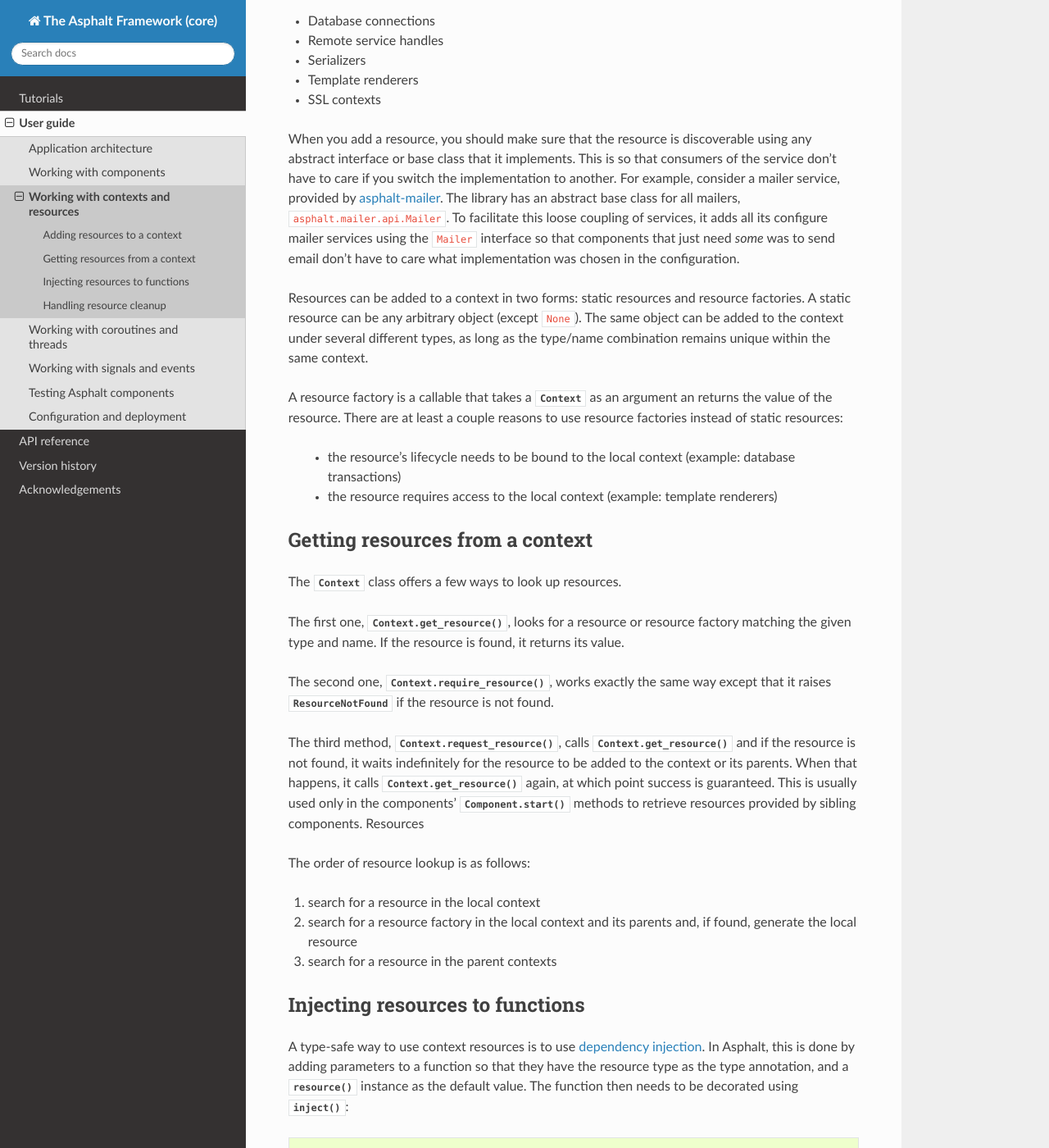
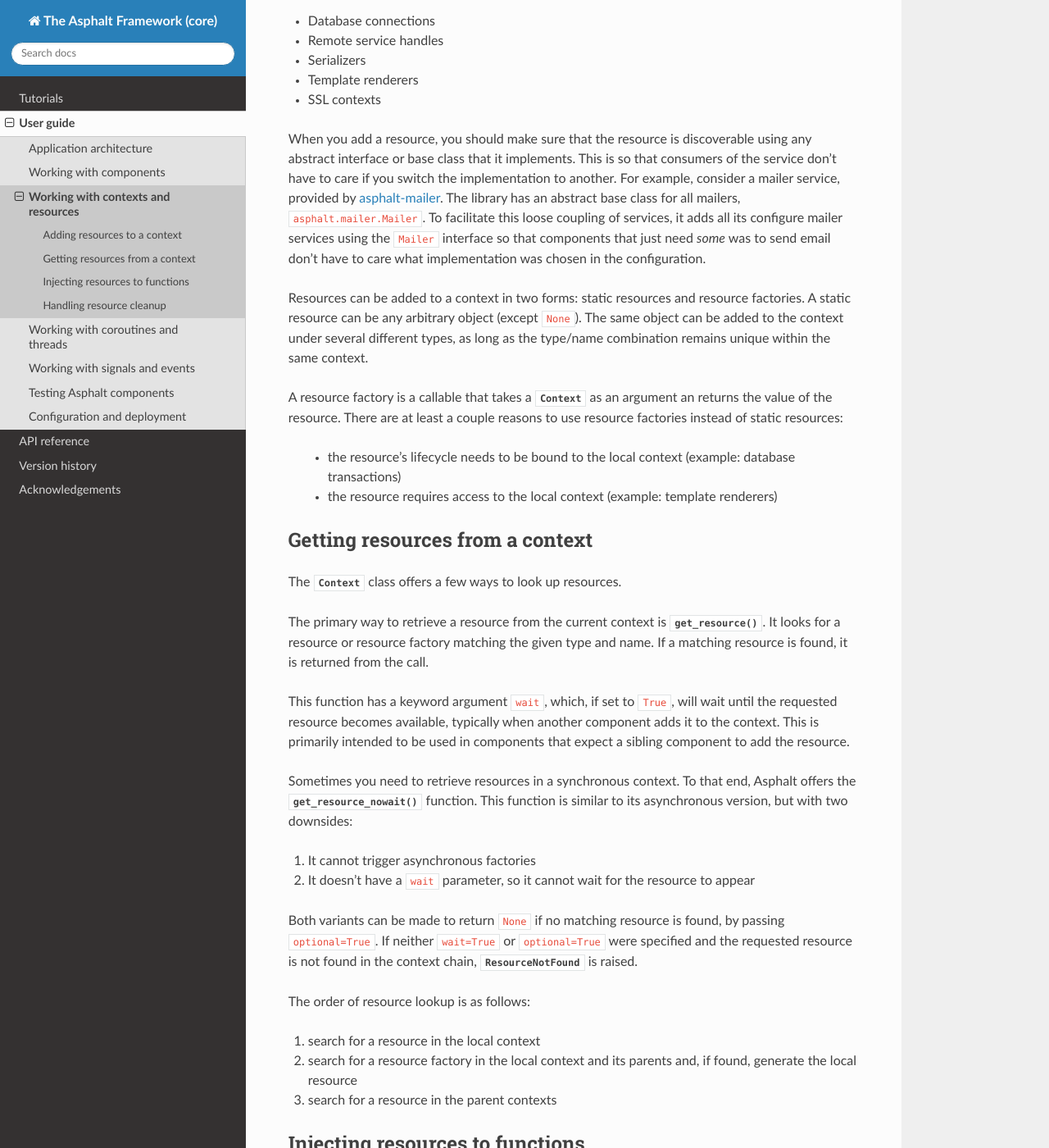
Before and after one commit to asphalt-framework/asphalt, a Sphinx documentation site: the page built from docs/userguide/contexts.rst, in a window 1280 px wide and 1400 px high, scrolled down 1123 px. Shown: the whole window at 82% size. Built offline with Sphinx 7.4.7 and the Read the Docs theme 2.0.0, drawn with Linux system fonts in a browser that asks for light colours; the version number could not be read and is left out; some of the changed text lies outside the part shown.

Commit message:
Refactored the resource retrieval functions and added support for async resource factories

```diff
--- a/docs/api.rst
+++ b/docs/api.rst
@@ -29,7 +29,7 @@ Contexts and resources
 .. autofunction:: add_resource_factory
 .. autofunction:: add_teardown_callback
 .. autofunction:: get_resource
-.. autofunction:: require_resource
+.. autofunction:: get_resource_nowait
 .. autofunction:: inject
 .. autofunction:: resource
 .. autoexception:: NoCurrentContext
--- a/docs/userguide/contexts.rst
+++ b/docs/userguide/contexts.rst
@@ -3,35 +3,36 @@ Working with contexts and resources
 
 .. py:currentmodule:: asphalt.core
 
-Every Asphalt application has at least one context: the root context. The root context is typically
-created by the :func:`run_application` function and passed to the root
+Every Asphalt application has at least one context: the root context. The root context
+is typically created by the :func:`run_application` function and passed to the root
 component. This context will only be closed when the application is shutting down.
 
-Most nontrivial applications will make use of *subcontexts*. A subcontext is a context that has a
-parent context. A subcontext can make use of its parent's resources, but the parent cannot access
-the resources of its children. This enables developers to create complex services that work
-together without risking interfering with each other.
+Most nontrivial applications will make use of *subcontexts*. A subcontext is a context
+that has a parent context. A subcontext can make use of its parent's resources, but the
+parent cannot access the resources of its children. This enables developers to create
+complex services that work together without risking interfering with each other.
 
-Subcontexts can be roughly divided into two types: long lived and short lived ones. Long lived
-subcontexts are typically used in container components to isolate its resources from the rest of
-the application. Short lived subcontexts, on the other hand, usually encompass some *unit of work*
-(UOW). Examples of such UOWs are:
+Subcontexts can be roughly divided into two types: long lived and short lived ones. Long
+lived subcontexts are typically used in container components to isolate its resources
+from the rest of the application. Short lived subcontexts, on the other hand, usually
+encompass some *unit of work* (UOW). Examples of such UOWs are:
 
 * handling of a request in a network service
 * running a scheduled task
 * running a test in a test suite
 
-Contexts are "activated" by entering them using ``async with Context():``, and exited by leaving
-that block. When entered, the previous active context becomes the parent context of the new one and
-the new context becomes the currently active context. When the ``async with`` block is left, the
-previously active context once again becomes the active context. The currently active context can
-be retrieved using :func:`current_context`.
+Contexts are "activated" by entering them using ``async with Context():``, and exited by
+leaving that block. When entered, the previous active context becomes the parent context
+of the new one and the new context becomes the currently active context. When the
+``async with`` block is left, the previously active context once again becomes the
+active context. The currently active context can be retrieved using
+:func:`current_context`.
 
-.. warning:: Activating contexts in asynchronous generators can lead to corruption of the context
-             stack. This is particularly common in asynchronous pytest fixtures because pytest
-             helper libraries such as pytest-asyncio_ run the async generator using two different
-             tasks. In such cases the workaround is to activate the context in the actual test
-             function.
+.. warning:: Activating contexts in asynchronous generators can lead to corruption of
+    the context stack. This is particularly common in asynchronous pytest fixtures
+    because pytest helper libraries such as pytest-asyncio_ run the async generator
+    using two different tasks. In such cases the workaround is to activate the context
+    in the actual test function.
 
 .. _pytest-asyncio: https://pypi.org/project/pytest-asyncio/
 
@@ -51,22 +52,23 @@ Here are a few examples of services that will likely benefit from resource shari
 * Template renderers
 * SSL contexts
 
-When you add a resource, you should make sure that the resource is discoverable using any
-abstract interface or base class that it implements. This is so that consumers of the service don't
-have to care if you switch the implementation to another. For example, consider a mailer service,
-provided by asphalt-mailer_. The library has an abstract base class for all mailers,
-``asphalt.mailer.api.Mailer``. To facilitate this loose coupling of services, it adds all its
-configure mailer services using the ``Mailer`` interface so that components that just need *some*
-was to send email don't have to care what implementation was chosen in the configuration.
+When you add a resource, you should make sure that the resource is discoverable using
+any abstract interface or base class that it implements. This is so that consumers of
+the service don't have to care if you switch the implementation to another. For example,
+consider a mailer service, provided by asphalt-mailer_. The library has an abstract base
+class for all mailers, ``asphalt.mailer.Mailer``. To facilitate this loose coupling of
+services, it adds all its configure mailer services using the ``Mailer`` interface so
+that components that just need *some* was to send email don't have to care what
+implementation was chosen in the configuration.
 
-Resources can be added to a context in two forms: static resources and resource factories.
-A static resource can be any arbitrary object (except ``None``). The same object can be
-added to the context under several different types, as long as the type/name combination
-remains unique within the same context.
+Resources can be added to a context in two forms: static resources and resource
+factories. A static resource can be any arbitrary object (except ``None``). The same
+object can be added to the context under several different types, as long as the
+type/name combination remains unique within the same context.
 
-A resource factory is a callable that takes a :class:`Context` as
-an argument an returns the value of the resource. There are at least a couple reasons to
-use resource factories instead of static resources:
+A resource factory is a callable that takes a :class:`Context` as an argument an returns
+the value of the resource. There are at least a couple reasons to use resource factories
+instead of static resources:
 
   * the resource's lifecycle needs to be bound to the local context (example: database
     transactions)
@@ -79,34 +81,41 @@ Getting resources from a context
 
 The :class:`Context` class offers a few ways to look up resources.
 
-The first one, :meth:`Context.get_resource`, looks for a resource or resource
-factory matching the given type and name. If the resource is found, it returns its value.
+The primary way to retrieve a resource from the current context is :func:`get_resource`.
+It looks for a resource or resource factory matching the given type and name. If a
+matching resource is found, it is returned from the call.
 
-The second one, :meth:`Context.require_resource`, works exactly the same way
-except that it raises :exc:`ResourceNotFound` if the resource is not found.
+This function has a keyword argument ``wait``, which, if set to ``True``, will wait
+until the requested resource becomes available, typically when another component adds it
+to the context. This is primarily intended to be used in components that expect a
+sibling component to add the resource.
 
-The third method, :meth:`Context.request_resource`, calls
-:meth:`Context.get_resource` and if the resource is not found, it waits
-indefinitely for the resource to be added to the context or its parents. When that happens, it
-calls :meth:`Context.get_resource` again, at which point success is
-guaranteed. This is usually used only in the components'
-:meth:`Component.start` methods to retrieve resources provided
-by sibling components. Resources
+Sometimes you need to retrieve resources in a synchronous context. To that end, Asphalt
+offers the :func:`get_resource_nowait` function. This function is similar to its
+asynchronous version, but with two downsides:
+
+#. It cannot trigger asynchronous factories
+#. It doesn't have a ``wait`` parameter, so it cannot wait for the resource to appear
+
+Both variants can be made to return ``None`` if no matching resource is found, by
+passing ``optional=True``. If neither ``wait=True`` or ``optional=True`` were specified
+and the requested resource is not found in the context chain, :exc:`ResourceNotFound`
+is raised.
 
 The order of resource lookup is as follows:
 
 #. search for a resource in the local context
-#. search for a resource factory in the local context and its parents and, if found, generate the
-   local resource
+#. search for a resource factory in the local context and its parents and, if found,
+   generate the local resource
 #. search for a resource in the parent contexts
 
 Injecting resources to functions
 --------------------------------
 
-A type-safe way to use context resources is to use `dependency injection`_. In Asphalt, this is
-done by adding parameters to a function so that they have the resource type as the type annotation,
-and a :func:`resource` instance as the default value. The function then needs to be
-decorated using :func:`inject`::
+A type-safe way to use context resources is to use `dependency injection`_. In Asphalt,
+this is done by adding parameters to a function so that they have the resource type as
+the type annotation, and a :func:`resource` instance as the default value. The function
+then needs to be decorated using :func:`inject`::
 
     from asphalt.core import inject, resource
 
@@ -140,52 +155,57 @@ Restrictions:
 Handling resource cleanup
 -------------------------
 
-Any code that adds resources to a context is also responsible for cleaning them up when the context
-is closed. This usually involves closing sockets and files and freeing whatever system resources
-were allocated. This should be done in a *teardown callback*, scheduled using
-:meth:`Context.add_teardown_callback`. When the context is closed, teardown
-callbacks are run in the reverse order in which they were added, and always one at a time, unlike
-with the :class:`Signal` class. This ensures that a resource that is still in
-use by another resource is never cleaned up prematurely.
+Any code that adds resources to a context is also responsible for cleaning them up when
+the context is closed. This usually involves closing sockets and files and freeing
+whatever system resources were allocated. This should be done in a *teardown callback*,
+scheduled using :func:`add_teardown_callback`. When the context is closed, teardown
+callbacks are run in the reverse order in which they were added, and always one at a
+time, unlike with the :class:`Signal` class. This ensures that a resource that is still
+in use by another resource is never cleaned up prematurely.
 
 For example::
 
-    from asphalt.core import Component
+    from asphalt.core import Component, add_resource, add_teardown_callback
 
 
     class FooComponent(Component):
-        async def start(ctx):
+        async def start():
             service = SomeService()
             await service.start(ctx)
-            ctx.add_teardown_callback(service.stop)
-            ctx.add_resource(service)
+            add_teardown_callback(service.stop)
+            add_resource(service)
 
 
-There also exists a convenience decorator, :func:`context_teardown`, which
-makes use of asynchronous generators::
+There also exists a convenience decorator, :func:`context_teardown`, which makes use of
+asynchronous generators::
 
-    from asphalt.core import Component, context_teardown
+    from collections.abc import AsyncGenerator
+
+    from asphalt.core import Component, add_resource, context_teardown
 
 
     class FooComponent(Component):
         @context_teardown
-        async def start(ctx):
+        async def start() -> AsyncGenerator[Any, BaseException]:
             service = SomeService()
-            await service.start(ctx)
-            ctx.add_resource(service)
+            await service.start()
+            add_resource(service)
 
             yield
 
             # This part of the function is run when the context is closing
             service.stop()
 
-Sometimes you may want the cleanup to know whether the context was ended because of an unhandled
-exception. The one use that has come up so far is committing or rolling back a database
-transaction. This can be achieved by passing the ``pass_exception`` keyword argument to
-:meth:`Context.add_teardown_callback`::
+Sometimes you may want the cleanup to know whether the context was ended because of an
+unhandled exception. The one use that has come up so far is committing or rolling back a
+database transaction. This can be achieved by passing the ``pass_exception`` keyword
+argument to :func:`add_teardown_callback`::
+
+    from asphalt.core import Component, add_resource, add_teardown_callback
+
 
     class FooComponent(Component):
-        async def start(ctx):
+        async def start() -> None:
             def teardown(exception: Optional[BaseException]):
                 if exception:
                     db.rollback()
@@ -193,19 +213,21 @@ transaction. This can be achieved by passing the ``pass_exception`` keyword argu
                     db.commit()
 
             db = SomeDatabase()
-            await db.start(ctx)
-            ctx.add_teardown_callback(teardown, pass_exception=True)
-            ctx.add_resource(db)
+            await db.start()
+            add_teardown_callback(teardown, pass_exception=True)
+            add_resource(db)
 
-The same can be achieved with :func:`context_teardown` by storing the yielded
-value::
+The same can be achieved with :func:`context_teardown` by storing the yielded value::
+
+    from collections.abc import AsyncGenerator
+    from typing import Any
 
     class FooComponent(Component):
         @context_teardown
-        async def start(ctx):
+        async def start() -> AsyncGenerator[Any, BaseException]:
             db = SomeDatabase()
-            await db.start(ctx)
-            ctx.add_resource(db)
+            await db.start()
+            add_resource(db)
 
             exception = yield
 
```
Also changed, not shown: other parts of docs/userguide/contexts.rst (+10 -4 lines), docs/versionhistory.rst (+8 -0 lines), 5 other files.
